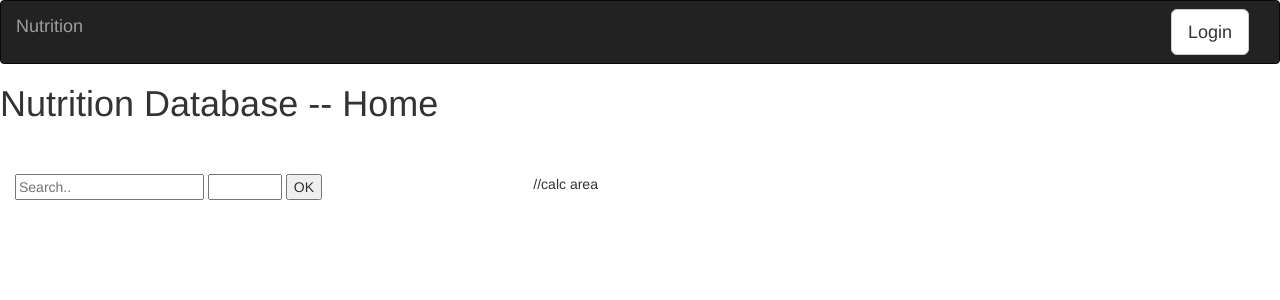
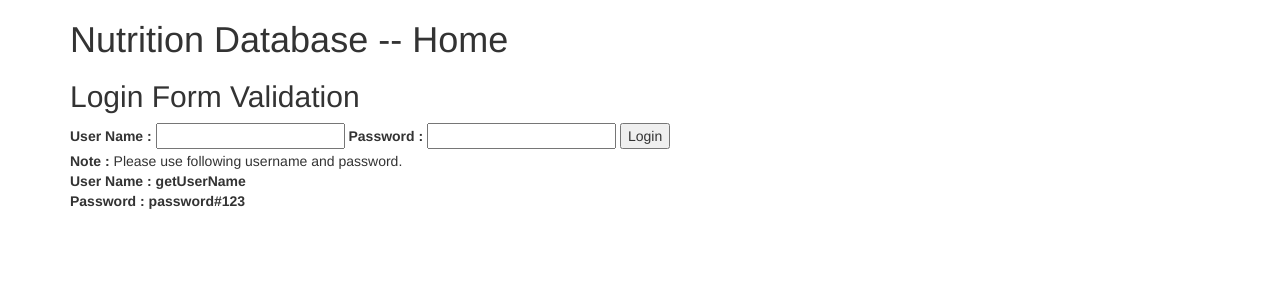
Before and after one commit to Parkland-CSC155/SP16-team2-project, a Node server app: page / in a window 1280 px wide. Shown: the top 300 px of the page. Run offline with Node 20, Linux system fonts and the light colour scheme; some libraries are stand-ins or nearby versions.

Commit message:
Take a look at this.. if this makes sense..

```diff
--- a/views/default.ejs
+++ b/views/default.ejs
@@ -3,86 +3,48 @@
 <head><% include partials/page/head.ejs %></head>
 <body>
 <% include partials/page/header.ejs %>
+<% include partials/page/jsdefaults.ejs %>
+
+<div class="container">
+  <h1><%= pagetitle %> -- <%= title %></h1>
+
+  <div class="main">
+    <h2>Login Form Validation</h2>
+    <form id="form_id" method="post" name="myform">
+      <label>User Name :</label>
+      <input type="text" name="username" id="username"/>
+      <label>Password :</label>
+      <input type="password" name="password" id="password"/>
+      <input type="button" value="Login" id="submit" onclick="validate()"/>
+    </form>
+    <span><b class="note">Note : </b>Please use following username and password. <br/><b class="valid">User Name : getUserName<br/>Password : password#123</b></span>
+  </div>
+</div><!-- container -->
+
+<!--
+
+//OR
 
 
+<?php
 
-<nav class="navbar navbar-inverse">
-          <div class="navbar-header">
+function  db_connect($host = "localhost", $user="username", $pass="graeme") {
 
- <a class="navbar-brand">Nutrition</a>
-        </div>
-       <div id="navbar" class="collapse navbar-collapse navbar-collapse">
+	$db = mysql_connect($host, $username, $password);
 
-          <div id="navbar1" class="navbar-collapse collapse">
+	return $db;
+
+}
+
+$old_db = db_connect();
+
+$new_host = "site.com";
+
+$new_db = db_connect($new_host);
+
+?>
 
 
-
-
-
-          <form class="navbar-form navbar-right">
-       <button onclick type="button" class="btn btn-default btn-lg" id="myBtn">Login</button>
-         </form>
-
-        </div>
-      </div>
-      </div>
-
-
-</nav>
-  <h1><%= pagetitle %> -- <%= title %></h1>
-
-
-
-
-  <!-- Modal -->
-  <div class="modal fade" id="myModal" role="dialog">
-    <div class="modal-dialog">
-
-      <!-- Modal content-->
-      <div class="modal-content">
-        <div class="modal-header" style="padding:35px 50px;">
-          <button type="button" class="close" data-dismiss="modal">&times;</button>
-          <h4><span class="glyphicon glyphicon-lock"></span> Login</h4>
-        </div>
-        <div class="modal-body" style="padding:40px 50px;">
-          <form role="form">
-            <div class="form-group">
-              <label for="usrname"><span class="glyphicon glyphicon-user"></span> Username</label>
-              <input type="text" class="form-control" id="usrname" placeholder="Enter email">
-            </div>
-            <div class="form-group">
-              <label for="psw"><span class="glyphicon glyphicon-eye-open"></span> Password</label>
-              <input type="text" class="form-control" id="psw" placeholder="Enter password">
-            </div>
-            <div class="checkbox">
-              <label><input type="checkbox" value="" checked>Remember me</label>
-            </div>
-              <button type="submit" class="btn btn-success btn-block"><span class="glyphicon glyphicon-off"></span> Login</button>
-          </form>
-        </div>
-        <div class="modal-footer">
-          <button type="submit" class="btn btn-danger btn-default pull-left" data-dismiss="modal"><span class="glyphicon glyphicon-remove"></span> Cancel</button>
-
-        </div>
-      </div>
-
-    </div>
-  </div>
-<br>
-<br>
-
-
-
-</div><!-- container -->
-<div class ="col-md-5">
-<input type="text" name="search" placeholder="Search..">
-<input id="id1" type="number" min="1" max="4000">
-<button onclick="myFunction()">OK</button>
-</div>
-<div class =col-md-4">
-//calc area
-</div>
   <% include partials/page/footer.ejs %>
-  <% include partials/page/jsdefaults.ejs %>
 </body>
 </html>
```
Also changed, not shown: views/index.html (+37 -62 lines), views/list.ejs (added, +132 -0 lines).
